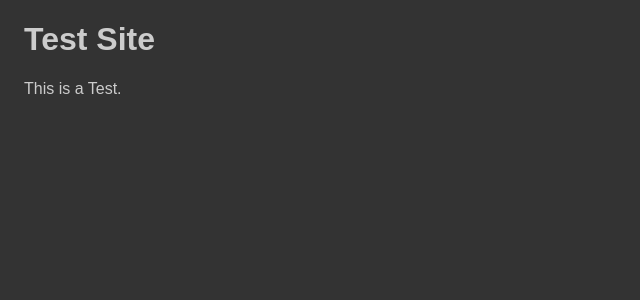
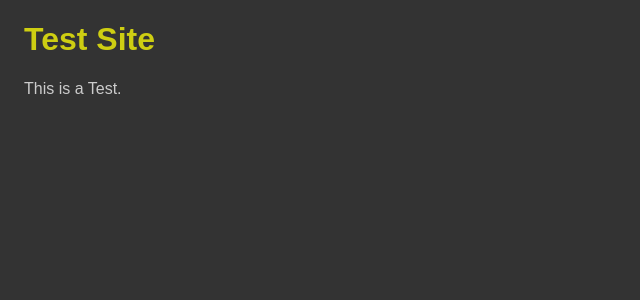
Before and after one commit to Scientific-Research/mk002reactbasic, a React (Vite) app: page / in a window 1280 px wide. Shown: the top 300 px of the page, without its empty margins (0-640 px from the left). Built offline with nearby package versions, Linux system fonts and the light colour scheme.

Commit message:
h1 added to App.scss

```diff
--- a/package.json
+++ b/package.json
@@ -11,7 +11,8 @@
   "dependencies": {
     "eslint": "^8.27.0",
     "react": "^18.2.0",
-    "react-dom": "^18.2.0"
+    "react-dom": "^18.2.0",
+    "sass": "^1.56.1"
   },
   "devDependencies": {
     "@types/react": "^18.0.17",
--- a/src/App.jsx
+++ b/src/App.jsx
@@ -1,5 +1,5 @@
 // import { useState } from 'react'
-import "./App.css";
+import "./App.scss";
 
 function App() {
   // const [count, setCount] = useState(0)
--- a/src/App.css
+++ b/src/App.scss
@@ -3,4 +3,7 @@ body {
   color: #ccc;
   font-family: sans-serif;
   padding: 0 1rem;
+  h1 {
+    color: rgb(206, 206, 18);
+  }
 }
```
Also changed, not shown: todo.txt (added), 4 other files (tests, documents, lock files or other folders).
